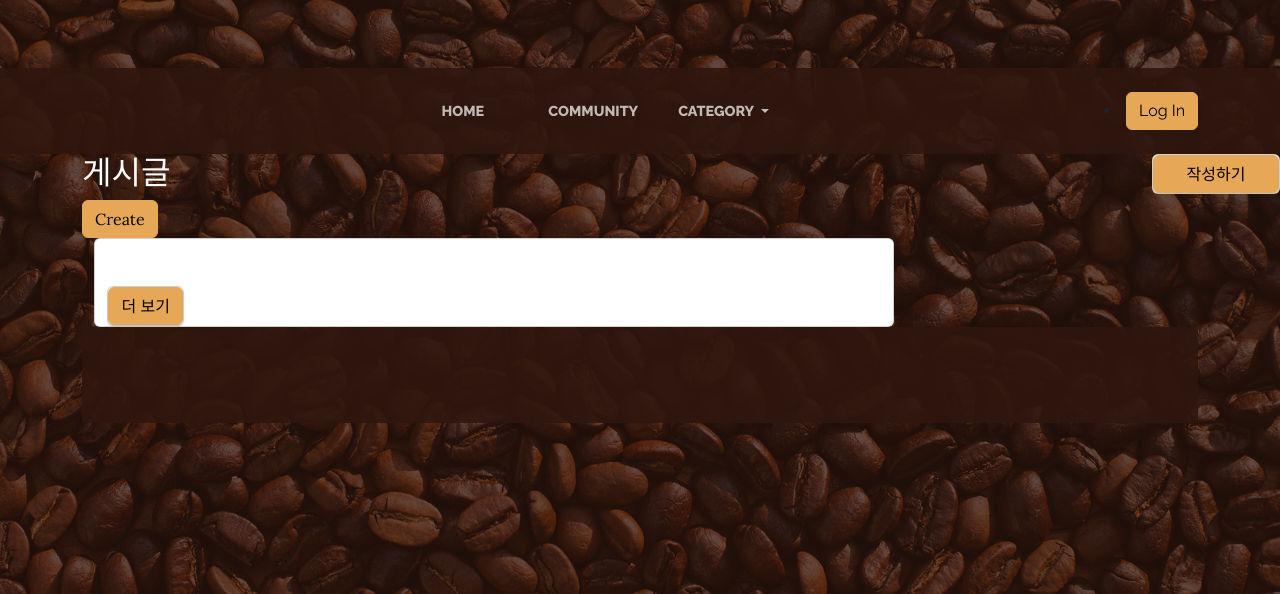
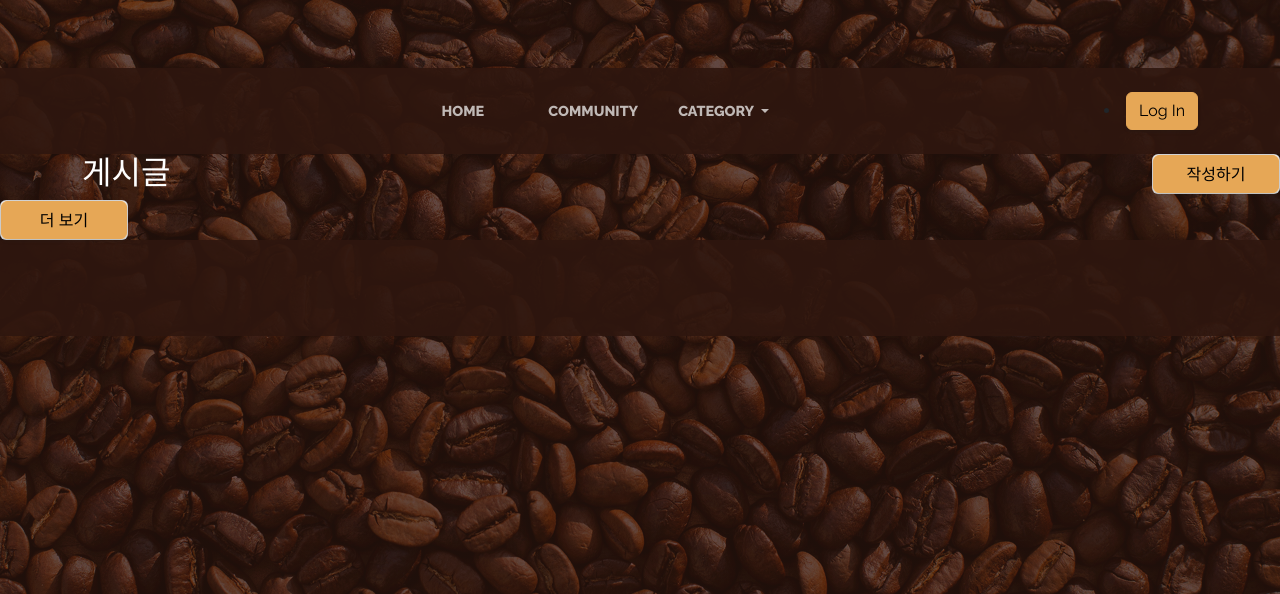
Before and after one commit to yih97/miniproject, a Django app: page /community/ in a window 1280 px wide. Shown: the part 206-800 px from the top of the page. Run offline with Django 4.2, Linux system fonts and the light colour scheme; data that the repository does not hold is empty; some libraries are stand-ins or nearby versions.

Commit message:
머징
머지잉..

```diff
--- a/community/templates/community/community.html
+++ b/community/templates/community/community.html
@@ -109,40 +109,18 @@
 
 
     <div class="container">
-
         <h2 style="color:white">게시글</h2>
-             <a href ="{% url 'community:new' %}">
-        <button class="btn btn-primary" style="float-end" type="submit">Create</button>
-    </a>
-
-        {% for c in community %}
-        <div class="card" style="width: 18rem;" id="post-{{ c.pk }}">
-<!--        <img src="..." class="card-img-top" alt="...">-->
-            {% if c.imgfile %}
-                <a href="#!"><img class="card-img-top" src="{{ c.imgfile.url }}" alt = "{{ c.imgfile }} head image" /></a>
-            {% else %}
-                <a href="#!"><img class="card-img-top" src="https://picsum.photos/seed/{{ c.pk }}/800/500" alt ="random_image" /></a>
-            {% endif %}
-        <div class="card-body">
-            <p class="card-text">
-            <h4>{{ c.title }}</h4>
-            <br/>
-            <p>{{ c.content }}</p>
-            <a href="{% url 'community:community_detail' c.pk %}" class="btn btn-outline-primary">보기</a>
-            </p>
-        </div>
-        </div>
-        {% endfor %}
-        <div class="container">
-            <div class="card" style="width: 50rem;" >
-  <div class="container">
-    <h2 class="text-center" style="color: white;">게시물</h2>
-    <div class="row">
+<!--        <div class="container" style="background-color: rgba(255, 255, 255, 0.5);">-->
+<!--            <div class="card" style="background-color: rgba(255, 255, 255, 0.5);" >-->
         {% for c in community %}
         <div class="col-md-4 mb-4">
             <div class="card">
-
                 <div class="card-body">
+                    {% if c.imgfile %}
+                        <a href="#!"><img class="card-img-top" src="{{ c.imgfile.url }}" alt = "{{ c.imgfile }} head image" /></a>
+                    {% else %}
+                        <a href="#!"><img class="card-img-top" src="https://picsum.photos/seed/{{ c.pk }}/800/500" alt ="random_image" /></a>
+                    {% endif %}
                     <h4 class="card-title">{{ c.title }}</h4>
                     <p class="card-text">{{ c.content }}</p>
                     <a href="{% url 'community:community_detail' c.pk %}" class="btn btn-primary">보기</a>
```
